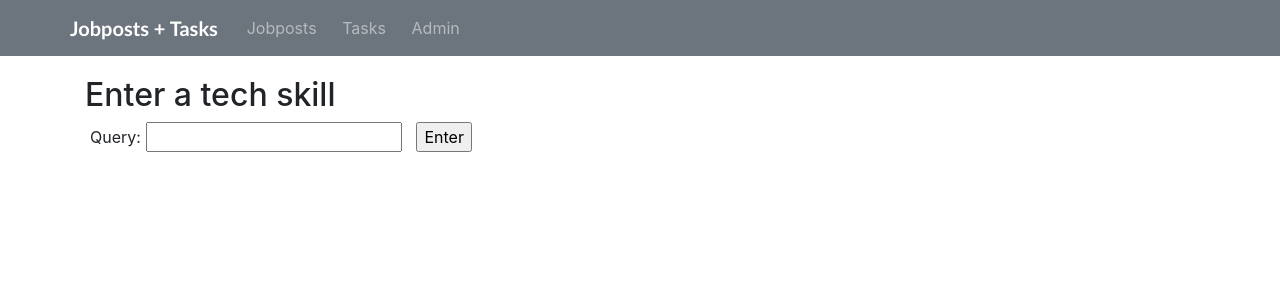
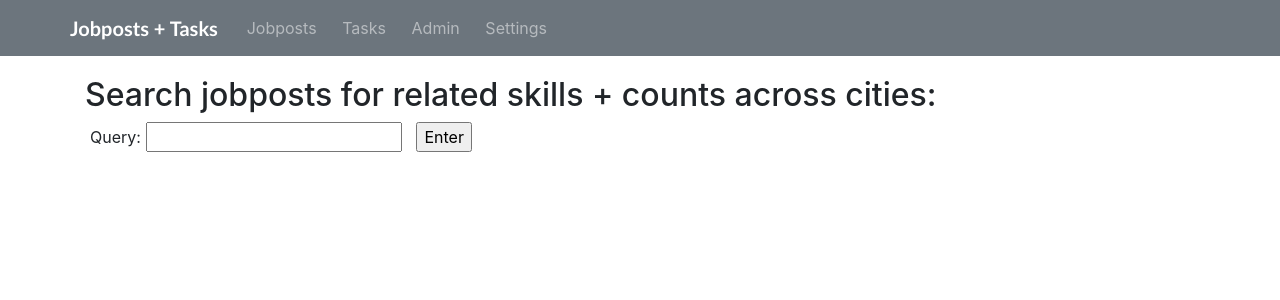
Before and after one commit to awcrosby/jobpost_data, a Django app: page / in a window 1280 px wide. Shown: the top 300 px of the page. Run offline with Django 3.2, Linux system fonts and the light colour scheme; parts of the project's set-up code (start-up, migrations or seed data) failed here and were passed over; some libraries are stand-ins or nearby versions.

Commit message:
created settings page for admin auth-only, added responsive UI

```diff
--- a/djangosite/home/static/style.css
+++ b/djangosite/home/static/style.css
@@ -20,4 +20,17 @@ table { margin-bottom: 20px; }
 .all_tasks { margin-bottom: 40px; }
 .warn { color: red; margin-bottom: 5px; }
 
+.viz-header { margin-top: 14px; max-width: 600px; }
+
+#viz { width: 100%; display: flex; flex-wrap: wrap; }
+#viz article { width: 100%; }
 #graph { width: 600px; height: 450px; }
+
+@media screen and (min-width: 1700px) { /* screens 1300 or more */
+  #viz article { width: 50%; }
+  .container { max-width: 1500px !important; }
+}
+@media screen and (max-width: 767px) { /* screens 767 or less */
+  #viz article { width: 100%; }
+  #graph { width: 100%; }
+}
--- a/djangosite/home/templates/home/base.html
+++ b/djangosite/home/templates/home/base.html
@@ -49,6 +49,9 @@
       <li class="nav-item">
         <a class="nav-link" href="/admin">Admin</a>
       </li>
+      <li class="nav-item">
+        <a class="nav-link" href="/settings">Settings</a>
+      </li>
      </ul>
     </div>
    </div>
--- a/djangosite/home/templates/home/index.html
+++ b/djangosite/home/templates/home/index.html
@@ -2,23 +2,26 @@
 {% block content %}
   {% load my_filters %}
 
-  <h2>Enter a tech skill</h2>
+  <h2>Search jobposts for related skills + counts across cities:</h2>
 
   <form action="" method="get">
-    {% csrf_token %}
     {{ form }}
     <input type="submit" value="Enter" />
   </form>
 
   {% if query %}
-    <h5>"{{query}}" matched {{res_count}}/{{all_posts}} jobposts in the last 6 weeks across the US. Highest occuring skills in the results:</h5>
+    <section id="viz">
+      <article id="skills">
+        <h5 class="viz-header">"{{query}}" matched {{res_count}}/{{all_posts}} jobposts in the last 6 weeks across the US.</h5>
+        <h5>Highest occuring skills in the results:</h5>
         <div id='wordcloud'></div>
-    <!-- <div>{{words}}</div> -->
+      </article>
 
-    <h4>"{{query}}" jobposts counts, top cities shown first (click legend to show/hide):</h4>
-
-    <section id="graph"><canvas id="myChart"></canvas></section>
-    <!-- <div>loc_graph_data: {{loc_graph_data}}</div> -->
+      <article>
+        <h5 class="viz-header">"{{query}}" jobpost counts, top cities shown first (click legend to show/hide):</h5>
+        <div id="graph"><canvas id="myChart"></canvas></div>
+      </article>
+    </section>
   {% endif %}
 
 {% endblock %}
@@ -27,13 +30,41 @@
 {% block javascript %}
   <!-- https://github.com/wvengen/d3-wordcloud/blob/master/README.md -->
   <script>
+    function setWordCloud(width, height) {
+      document.getElementById('wordcloud').innerHTML = "";
       d3.wordcloud()
-     .size([600, 300])
+       .size([width, height])
        .selector('#wordcloud')
        .words({{words|safe}})
        .scale('sqrt')
        .spiral('archimedean')
        .start();
+    };
+
+    // set initial size of wordcloud
+    var size = ''
+    $( document ).ready(function() {
+        if ($(this).width() >= 750) {
+            setWordCloud(600, 300);
+            size = 'large'
+        } else {
+            setWordCloud(390, 190);
+            size = 'small'
+        }
+    });
+
+    // update wordcloud size if window size changes
+    $(window).resize(function() {
+        if ($(this).width() >= 750 && size == 'small') {
+            console.log('switch to large');
+            setWordCloud(600, 300);
+            size = 'large'
+        } else if ($(this).width() < 750 && size == 'large') {
+            console.log('switch to small');
+            setWordCloud(390, 190);
+            size = 'small'
+        };
+    });
 
     var loc_posts = {{loc_graph_data|safe}}
     var ctx = document.getElementById('myChart').getContext('2d');
--- a/djangosite/home/urls.py
+++ b/djangosite/home/urls.py
@@ -5,6 +5,7 @@ urlpatterns = [
     path('', views.index, name='index'),
     path('manual_tasks/', views.manual_tasks, name='manual_tasks'),
     path('all_tasks/', views.all_tasks, name='all_tasks'),
+    path('settings/', views.settings, name='settings'),
     path('ajax/reset_scraper_schedule/', utils.reset_scraper_schedule, name='reset_scraper_schedule'),
     path('ajax/skills_update/', utils.skills_update, name='skills_update'),
     path('ajax/reload_locations/', utils.reload_locations, name='reload_locations'),
--- a/djangosite/home/views.py
+++ b/djangosite/home/views.py
@@ -1,5 +1,6 @@
 from __future__ import absolute_import, unicode_literals
 
+from django.contrib.auth.decorators import login_required
 from django.shortcuts import render
 from django.http import HttpResponse
 from .forms import UserQueryForm, ScraperForm
@@ -28,6 +29,15 @@
 # db.posts.drop_index('query_loc_1_title_text_skills_text')
 # import pdb; pdb.set_trace()  #### DEBUG
 
+@login_required
+def settings(request):
+    """Page to reset settings and database entries.
+
+    Returns:
+        Object for django html template
+    """
+    context = {}
+    return render(request, 'home/settings.html', context)
 
 def all_tasks(request):
     """HTTP endpoint that lists running tasks and auto-scheduled tasks.
--- a/djangosite/settings.py
+++ b/djangosite/settings.py
@@ -53,6 +53,9 @@ MIDDLEWARE = [
 
 ROOT_URLCONF = 'djangosite.urls'
 
+LOGIN_URL = '/admin/'
+LOGIN_REDIRECT_URL = '/admin/'
+
 TEMPLATES = [
     {
         'BACKEND': 'django.template.backends.django.DjangoTemplates',
```
Also changed, not shown: djangosite/home/templates/home/all_tasks.html (+1 -60 lines), djangosite/home/templates/home/settings.html (added, +63 -0 lines), README.md. Lines whose indentation alone changed are shown as unchanged.
